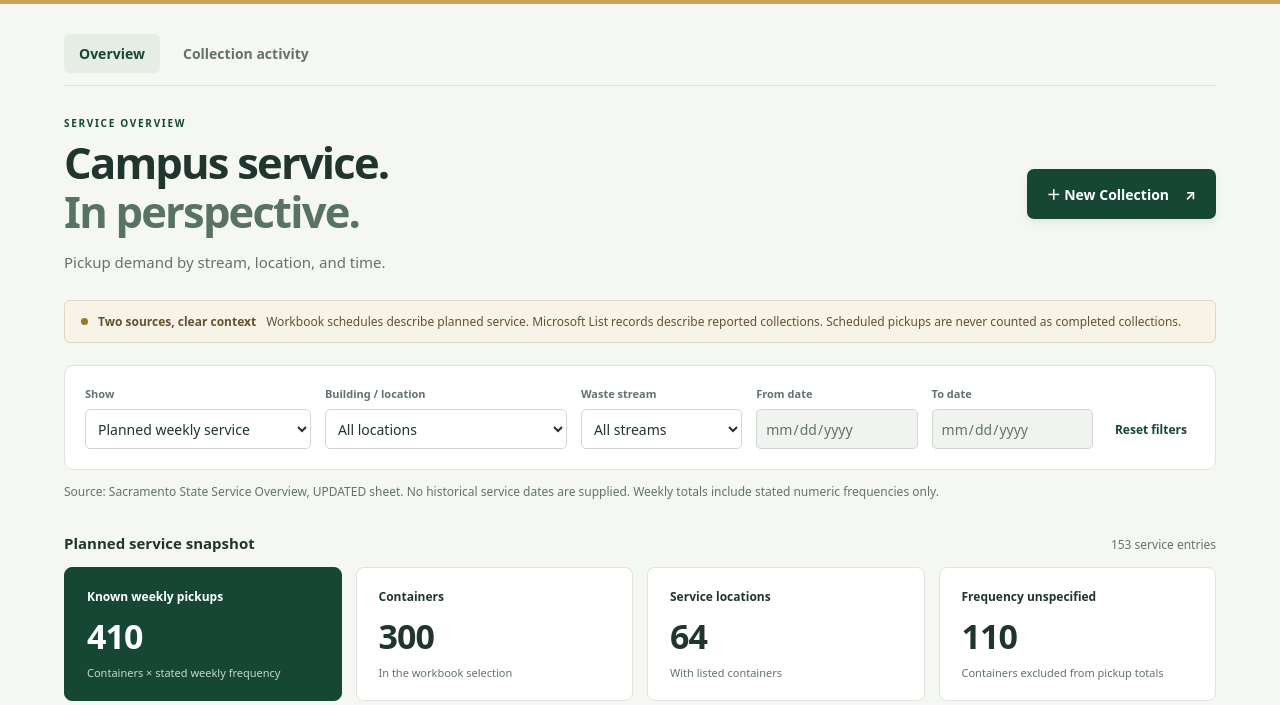
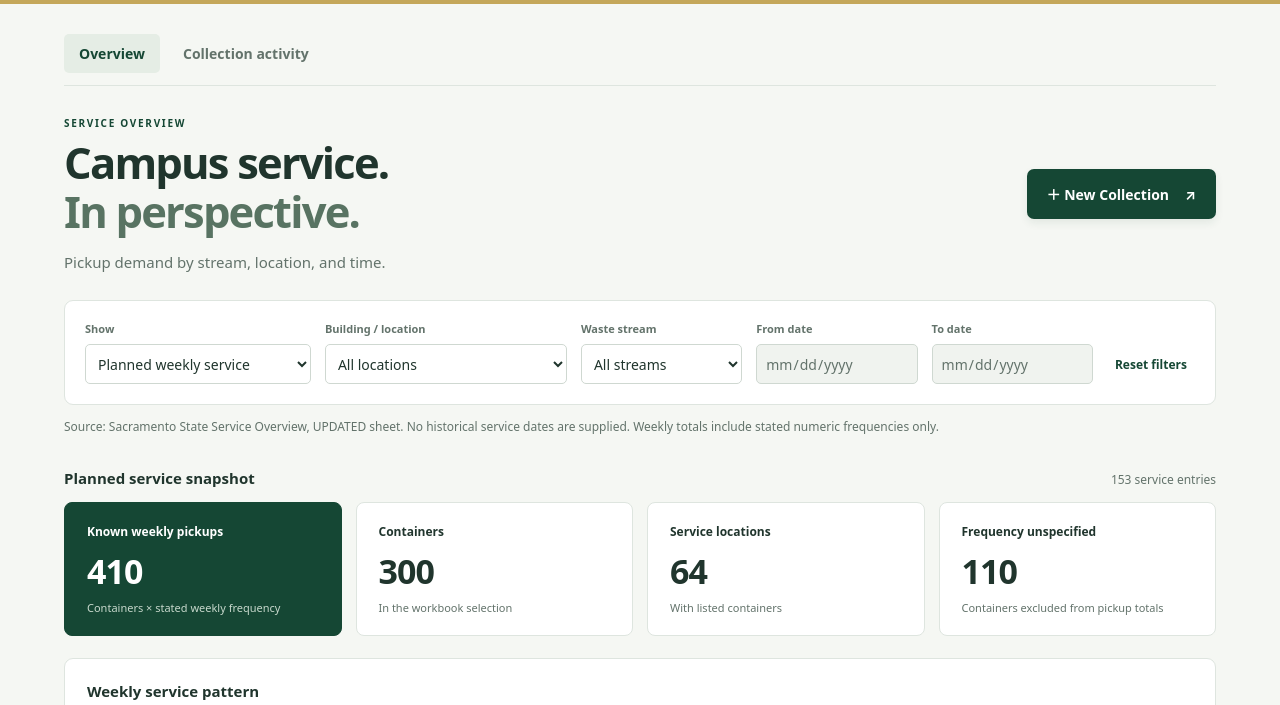
Before and after one commit to benni-bachi/BinThereDetectedThat, a plain HTML site: page overview.html in a window 1280 px wide. Shown: the part 90-795 px from the top of the page. Drawn offline with Linux system fonts and the light colour scheme.

Commit message:
Remove source explanation banner from overview

```diff
--- a/overview.html
+++ b/overview.html
@@ -14,7 +14,6 @@
   <main>
     <nav class="page-nav" aria-label="Dashboard pages"><a href="overview.html" aria-current="page">Overview</a><a href="index.html">Collection activity</a></nav>
     <section class="intro"><div><p class="eyebrow">SERVICE OVERVIEW</p><h1>Campus service.<br><span>In perspective.</span></h1><p class="subtitle">Pickup demand by stream, location, and time.</p></div><a class="primary-button" id="new-collection" href="https://forms.cloud.microsoft/Pages/ResponsePage.aspx?id=AZC0tj-L-kOZoXBujH41mMDhpnz29-JJttbJSNrVO5FUNzFLQU5YS1lFNDdZSktERjdGS1ZQV09TVC4u" target="_blank" rel="noopener noreferrer">＋ New Collection <span aria-hidden="true">↗</span><span class="sr-only"> (opens in a new tab)</span></a></section>
-    <div class="demo-note"><span class="demo-dot" aria-hidden="true"></span><strong>Two sources, clear context</strong><span>Workbook schedules describe planned service. Microsoft List records describe reported collections. Scheduled pickups are never counted as completed collections.</span></div>
     <section class="filters overview-filters" aria-label="Filter overview">
       <div><label for="view-source">Show</label><select id="view-source"><option value="planned">Planned weekly service</option><option value="recorded">Recorded pickups</option></select></div>
       <div><label for="overview-location">Building / location</label><select id="overview-location"><option value="">All locations</option></select></div>
```
